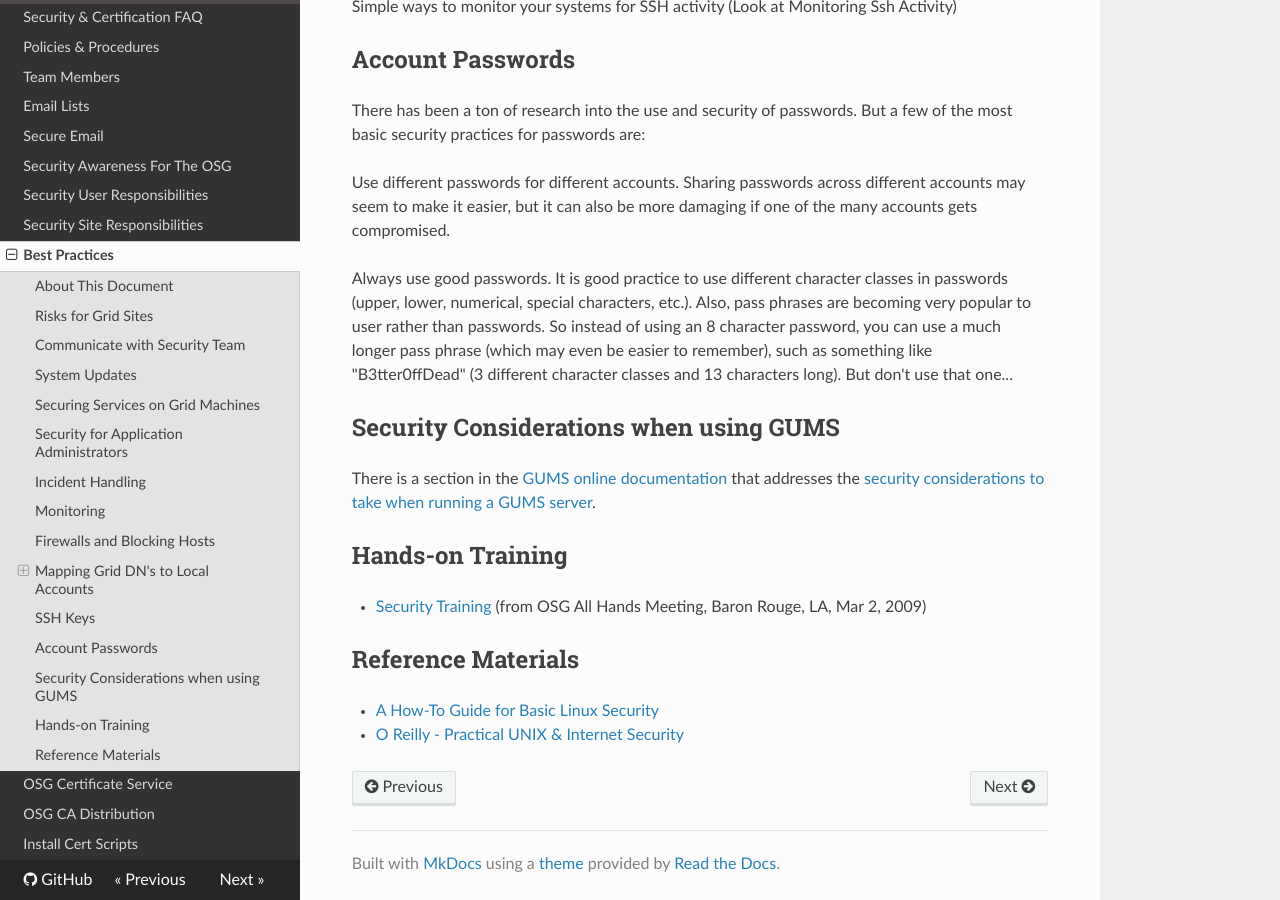
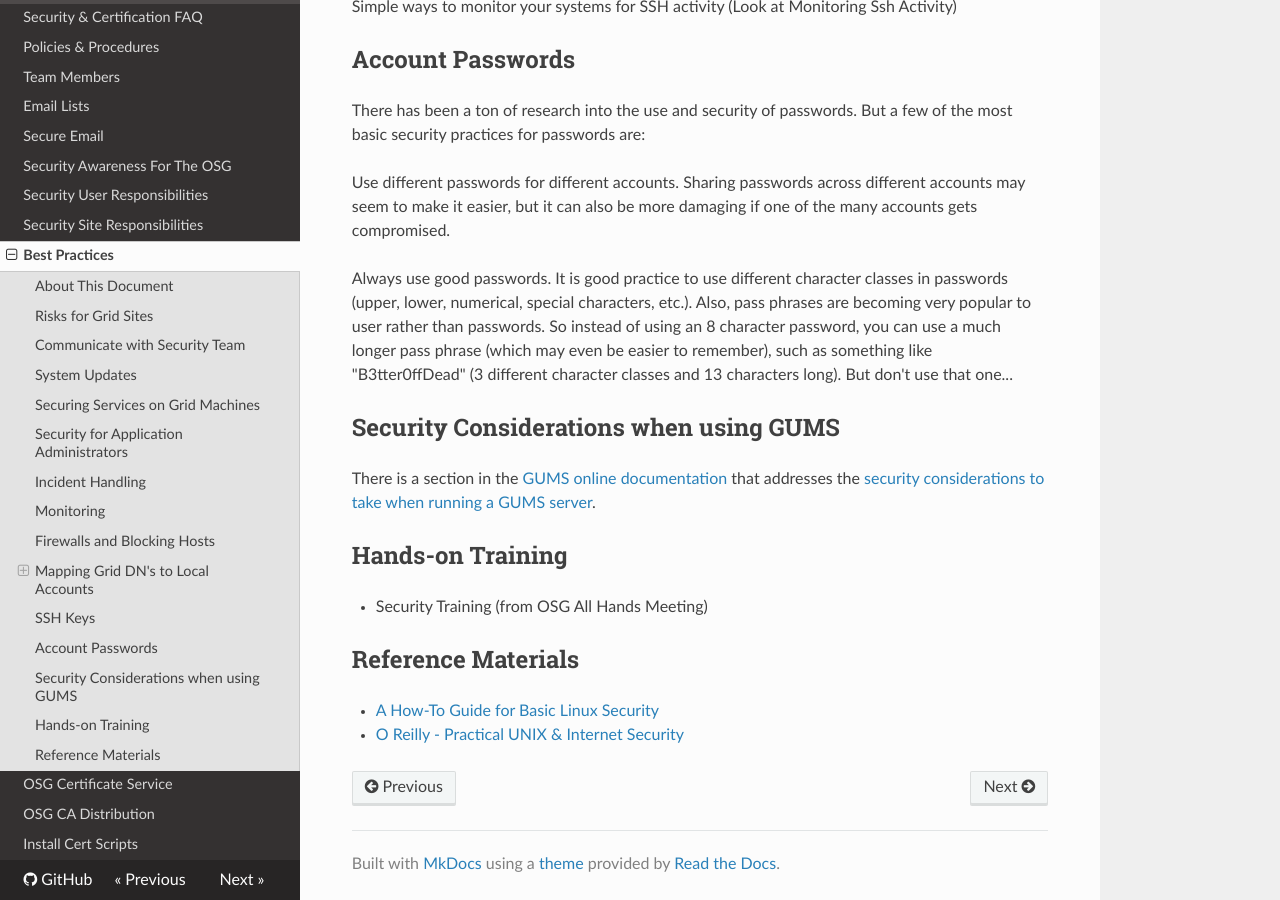
Before and after one commit to opensciencegrid/security, an MkDocs documentation site: the page built from docs/SecurityBestPractices.md, in a window 1280 px wide and 900 px high, scrolled down 4424 px. Built offline with MkDocs 1.6.1, drawn with Linux system fonts in a browser that asks for light colours; nearby versions of some CDN libraries; old or Windows-style settings are respelled for this version of MkDocs.

Commit message:
Removed a link
Removed a link from the topic: OSG All Hands Meeting, as the topic is already moved to the private Twiki.

```diff
--- a/docs/SecurityBestPractices.md
+++ b/docs/SecurityBestPractices.md
@@ -148,7 +148,7 @@ There is a section in the [GUMS online documentation](https://www.racf.bnl.gov/F
 Hands-on Training
 -----------------
 
--    [Security Training](https://twiki.grid.iu.edu/bin/edit/Security/SecurityHandsOnTraining?topicparent=Documentation.SecurityBestPractices) (from OSG All Hands Meeting, Baron Rouge, LA, Mar 2, 2009)
+-    Security Training (from OSG All Hands Meeting)
 
 Reference Materials
 -------------------
```
